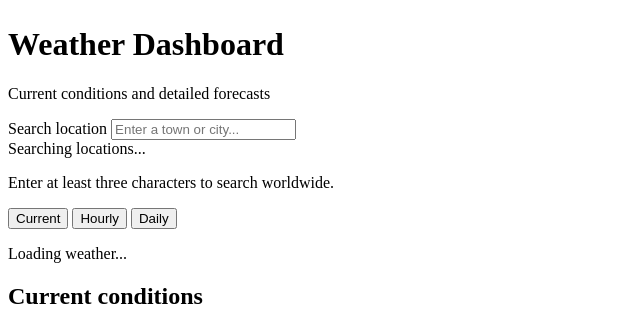
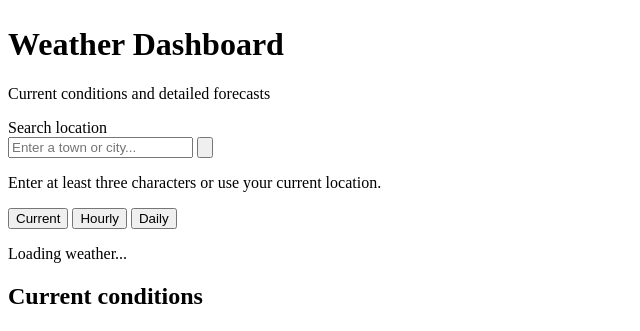
Before and after one commit to dhaynes369/weather-app, a Laravel app: page / in a window 1280 px wide. Shown: the part 1289-1620 px from the top of the page, without its empty margins (0-640 px from the left). Run offline with Laravel 12, Linux system fonts and the light colour scheme; some libraries are stand-ins or nearby versions.

Commit message:
Implement favourite locations and browser geolocation

```diff
--- a/app/Livewire/WeatherDashboard.php
+++ b/app/Livewire/WeatherDashboard.php
@@ -8,7 +8,9 @@ use App\Exceptions\WeatherApiException;
 use App\Services\Weather\ForecastService;
 use App\Services\Weather\GeocodingService;
 use App\Support\WeatherPresenter;
+use Illuminate\Contracts\Encryption\DecryptException;
 use Illuminate\Contracts\View\View;
+use Illuminate\Support\Facades\Crypt;
 use Livewire\Attributes\Computed;
 use Livewire\Attributes\Locked;
 use Livewire\Component;
@@ -156,6 +158,18 @@ class WeatherDashboard extends Component
     {
         foreach ($this->locations as $location) {
             if ($location['id'] === $id) {
+                $this->activateLocation($location);
+
+                return;
+            }
+        }
+
+        $this->searchMessage = 'Please select a valid location from the search results.';
+    }
+
+    /** @param array<string, mixed> $location */
+    private function activateLocation(array $location): void
+    {
         $this->selectedLocation = $location;
         $this->searchTerm = $location['displayName'];
         $this->locations = [];
@@ -164,12 +178,42 @@ class WeatherDashboard extends Component
         $this->selectedDate = null;
         $this->displayDays = 7;
         $this->selectedHour = null;
+        unset($this->forecast);
+    }
+
+    public function selectCoordinates(float $latitude, float $longitude): void
+    {
+        if (! is_finite($latitude) || ! is_finite($longitude) || abs($latitude) > 90 || abs($longitude) > 180) {
+            $this->searchMessage = 'Invalid location coordinates. Please search manually.';
 
             return;
         }
+
+        $latitude = round($latitude, 3);
+        $longitude = round($longitude, 3);
+        $location = new LocationData(id: 0, name: 'Current location', latitude: $latitude, longitude: $longitude);
+        $this->activateLocation([...get_object_vars($location), 'displayName' => $location->displayName()]);
     }
 
-        $this->searchMessage = 'Please select a valid location from the search results.';
+    public function selectFavourite(string $token): void
+    {
+        if (strlen($token) > 16000) {
+            return;
+        }
+
+        try {
+            $location = json_decode(Crypt::decryptString($token), true, 512, JSON_THROW_ON_ERROR);
+        } catch (DecryptException|\JsonException) {
+            $this->searchMessage = 'This favourite is no longer valid. Search for the location again.';
+
+            return;
+        }
+
+        if (! is_array($location) || ! isset($location['id'], $location['displayName'])) {
+            return;
+        }
+
+        $this->activateLocation($location);
     }
 
     #[Computed]
@@ -199,6 +243,7 @@ class WeatherDashboard extends Component
         return view('livewire.weather-dashboard', [
             'forecast' => $this->forecast,
             'presenter' => app(WeatherPresenter::class),
+            'favouriteToken' => $this->selectedLocation === null ? null : Crypt::encryptString(json_encode($this->selectedLocation, JSON_THROW_ON_ERROR)),
         ]);
     }
 }
--- a/resources/views/livewire/weather-dashboard.blade.php
+++ b/resources/views/livewire/weather-dashboard.blade.php
@@ -1,4 +1,37 @@
-<div class="mx-auto max-w-6xl px-4 py-8 sm:px-6 lg:px-8">
+<div class="mx-auto max-w-6xl px-4 py-8 sm:px-6 lg:px-8" x-data="{
+        items: [], message: '', open: false, query: '', locating: false, locationMessage: '',
+        locate() {
+            this.open = false; this.locationMessage = '';
+            if (!navigator.geolocation) { this.locationMessage = 'Location detection is unavailable. Please search manually.'; return; }
+            this.locating = true;
+            navigator.geolocation.getCurrentPosition(async position => {
+                try { await this.$wire.selectCoordinates(position.coords.latitude, position.coords.longitude); }
+                catch { this.locationMessage = 'Could not load your location. Please search manually.'; }
+                finally { this.locating = false; }
+            }, error => {
+                this.locating = false;
+                this.locationMessage = error.code === 1 ? 'Location permission denied. Please search manually.' : 'Could not determine your location. Please search manually.';
+            }, {enableHighAccuracy: false, timeout: 10000, maximumAge: 60000});
+        },
+        matches() { const q = this.query.trim().toLowerCase(); return this.items.filter(item => item.label.toLowerCase().includes(q)); },
+        init() {
+            try {
+                const saved = JSON.parse(localStorage.getItem('weather.favourites.v1') || '[]');
+                if (Array.isArray(saved)) this.items = saved.filter(item => item && Number.isInteger(item.id) && typeof item.label === 'string' && typeof item.token === 'string').slice(0, 10);
+            } catch { this.message = 'Saved favourites could not be loaded.'; }
+        },
+        save() {
+            try { localStorage.setItem('weather.favourites.v1', JSON.stringify(this.items)); this.message = ''; }
+            catch { this.message = 'Favourites could not be saved on this browser.'; }
+        },
+        has(id) { return this.items.some(item => item.id === id); },
+        remove(id) { this.items = this.items.filter(item => item.id !== id); this.save(); },
+        toggle(id, label, token) {
+            if (this.has(id)) { this.remove(id); return; }
+            if (this.items.length >= 10) { this.message = 'You can save up to 10 favourites.'; return; }
+            this.items = [...this.items, {id, label, token}]; this.save();
+        }
+    }">
 
     {{-- Application header --}}
     <header class="mb-8">
@@ -37,85 +70,65 @@
     <main class="space-y-6">
 
         {{-- Location search --}}
-        <section class="rounded-2xl border border-slate-200 bg-white p-5 shadow-sm">
-            <label for="location-search"
-                   class="mb-2 block text-sm font-semibold text-slate-700">
-                Search location
-            </label>
-
-            <input
-                id="location-search"
-                type="search"
-                wire:model.live.debounce.500ms="searchTerm"
-                placeholder="Enter a town or city..."
-                maxlength="100"
-                autocomplete="off"
-                class="w-full rounded-xl border border-slate-300
-                       bg-slate-50 px-4 py-3 outline-none
-                       focus:border-sky-500 focus:ring-2 focus:ring-sky-100"
-            >
-
-            <div wire:loading wire:target="searchTerm"
-                 role="status"
-                 class="mt-3 text-sm text-sky-700">
-                Searching locations...
+        <section class="relative z-20 rounded-2xl border border-slate-200 bg-white p-5 shadow-sm" @click.outside="open = false" @focusout="if (!$event.currentTarget.contains($event.relatedTarget)) open = false" @keydown.escape="open = false">
+            <label for="location-search" class="mb-2 block text-sm font-semibold text-slate-700">Search location</label>
+            <div class="flex items-center gap-2">
+            <input id="location-search" type="search" wire:model.live.debounce.500ms="searchTerm"
+                @focus="open = true; query = ''; $event.target.select()"
+                @click="open = true" @input="query = $event.target.value; open = true"
+                :aria-expanded="open" aria-controls="location-dropdown"
+                placeholder="Enter a town or city..." maxlength="100" autocomplete="off"
+                class="min-w-0 flex-1 rounded-xl border border-slate-300 bg-slate-50 px-4 py-3 outline-none focus:border-sky-500 focus:ring-2 focus:ring-sky-100">
+            <button type="button" @click="locate()" :disabled="locating" aria-label="Use my current location" title="Use my current location" class="shrink-0 rounded-xl border border-slate-300 p-3 text-sky-700 hover:bg-sky-50 disabled:opacity-50">
+                <svg viewBox="0 0 24 24" class="h-6 w-6" fill="none" stroke="currentColor" stroke-width="1.8" aria-hidden="true"><circle cx="12" cy="12" r="7"/><circle cx="12" cy="12" r="2"/><path d="M12 2v3m0 14v3M2 12h3m14 0h3"/></svg>
+            </button>
             </div>
-
-            <div wire:loading.remove wire:target="searchTerm">
-
-                @if ($locations !== [])
-                    <ul aria-label="Location suggestions"
-                        class="mt-3 divide-y divide-slate-100 overflow-hidden
-                               rounded-xl border border-slate-200">
-
+            <p x-show="locating" role="status" class="mt-2 text-sm text-sky-700">Detecting location...</p>
+            <p x-show="locationMessage" x-text="locationMessage" role="status" class="mt-2 text-sm text-slate-700"></p>
+            <div id="location-dropdown" @mousedown="if ($event.target.closest('button')) $event.preventDefault()" x-show="open" style="display: none" class="absolute inset-x-5 top-full z-30 max-h-80 overflow-y-auto rounded-xl border border-slate-200 bg-white p-2 shadow-lg">
+                <p x-show="matches().length > 0" class="px-2 py-1 text-xs font-semibold text-slate-500">Favourites</p>
+                <template x-for="item in matches()" :key="item.id">
+                    <div class="flex items-center gap-2 border-b border-slate-100">
+                        <button type="button" class="min-w-0 flex-1 break-words p-2 text-left hover:bg-sky-50" @click="open = false; $wire.selectFavourite(item.token)" x-text="item.label"></button>
+                        <button type="button" class="p-2 text-amber-600" :aria-label="'Remove favourite: ' + item.label" @click="remove(item.id)">★</button>
+                    </div>
+                </template>
+                <div wire:loading wire:target="searchTerm" role="status" class="p-2 text-sm text-sky-700">Searching locations...</div>
+                <div wire:loading.remove wire:target="searchTerm" x-show="query.trim().length >= 3">
+                    @if ($locations !== [])
+                        <p class="px-2 py-1 text-xs font-semibold text-slate-500">Search results</p>
                         @foreach ($locations as $location)
-                            <li wire:key="location-{{ $location['id'] }}">
-                                <button
-                                    type="button"
-                                    wire:click="selectLocation({{ $location['id'] }})"
-                                    class="w-full cursor-pointer px-4 py-3
-                                           text-left hover:bg-sky-50
-                                           focus:bg-sky-50"
-                                >
-                                    <span class="block font-semibold text-slate-800">
-                                        {{ $location['name'] }}
-                                    </span>
-
-                                    <span class="block text-sm text-slate-500">
-                                        {{ $location['displayName'] }}
-                                    </span>
+                            <div wire:key="location-{{ $location['id'] }}" x-show="!has(@js($location['id']))" class="flex items-center gap-2 border-b border-slate-100">
+                                <button type="button" wire:click="selectLocation({{ $location['id'] }})" @click="open = false" class="min-w-0 flex-1 break-words p-2 text-left hover:bg-sky-50">
+                                    <span class="block font-semibold">{{ $location['name'] }}</span>
+                                    <span class="block text-sm text-slate-500">{{ $location['displayName'] }}</span>
                                 </button>
-                            </li>
+                                <button type="button" class="p-2 text-slate-500 hover:text-amber-600" aria-label="Add {{ $location['displayName'] }} to favourites" @click="toggle(@js($location['id']), @js($location['displayName']), @js(\Illuminate\Support\Facades\Crypt::encryptString(json_encode($location, JSON_THROW_ON_ERROR))))">☆</button>
+                            </div>
                         @endforeach
-
-                    </ul>
-                @endif
-
-                @if ($searchMessage !== null)
-                    <p role="status"
-                       class="mt-3 rounded-lg bg-slate-50 p-3
-                              text-sm text-slate-700">
-                        {{ $searchMessage }}
-                    </p>
-                @endif
-
+                    @endif
+                    @if ($searchMessage !== null)
+                        <p role="status" class="p-2 text-sm text-slate-700">{{ $searchMessage }}</p>
+                    @endif
+                </div>
+                <p x-show="query.trim().length < 3 && matches().length === 0" class="p-2 text-sm text-slate-500">No matching favourites. Enter at least three characters to search.</p>
             </div>
-
-            <p class="mt-2 text-xs text-slate-500">
-                Enter at least three characters to search worldwide.
-            </p>
+            <p class="mt-2 text-xs text-slate-500">Enter at least three characters or use your current location.</p>
+            <p role="status" x-show="message" x-text="message" class="text-sm text-slate-600"></p>
+            @if ($searchMessage !== null)
+                <p x-show="!open" role="status" class="mt-2 text-sm text-slate-700">{{ $searchMessage }}</p>
+            @endif
         </section>
 
-        {{-- Selected location --}}
         @if ($selectedLocation !== null)
             <section class="px-1">
-                <h2 class="text-3xl font-bold tracking-tight">
-                    {{ $selectedLocation['name'] }}
-                </h2>
-
-                <p class="mt-1 text-sm text-slate-500">
-                    {{ $selectedLocation['displayName'] }}
-                </p>
+                <div class="flex items-center gap-2">
+                    <h2 class="text-3xl font-bold tracking-tight">{{ $selectedLocation['name'] }}</h2>
+                    @if ($selectedLocation['id'] !== 0)
+                    <button type="button" class="p-2 text-2xl text-amber-600" :aria-pressed="has(@js($selectedLocation['id']))" :aria-label="has(@js($selectedLocation['id'])) ? 'Remove favourite' : 'Add favourite'" @click="toggle(@js($selectedLocation['id']), @js($selectedLocation['displayName']), @js($favouriteToken))" x-text="has(@js($selectedLocation['id'])) ? '★' : '☆'">☆</button>
+                    @endif
+                </div>
+                <p class="mt-1 text-sm text-slate-500">{{ $selectedLocation['displayName'] }}</p>
             </section>
         @endif
 
@@ -142,7 +155,7 @@
 
         </nav>
 
-        <p wire:loading wire:target="selectLocation,retryForecast" role="status" class="text-sm text-sky-700">Loading weather...</p>
+        <p wire:loading wire:target="selectLocation,selectFavourite,selectCoordinates,retryForecast" role="status" class="text-sm text-sky-700">Loading weather...</p>
 
         {{-- Weather content --}}
         <section class="rounded-2xl border border-slate-200 bg-white p-6 shadow-sm sm:p-10">
```
Also changed, not shown: docs/PROJECT_DECISIONS.md (+51 -0 lines), tests/Feature/Livewire/WeatherDashboardTest.php (+51 -0 lines). Lines whose indentation alone changed are shown as unchanged.
